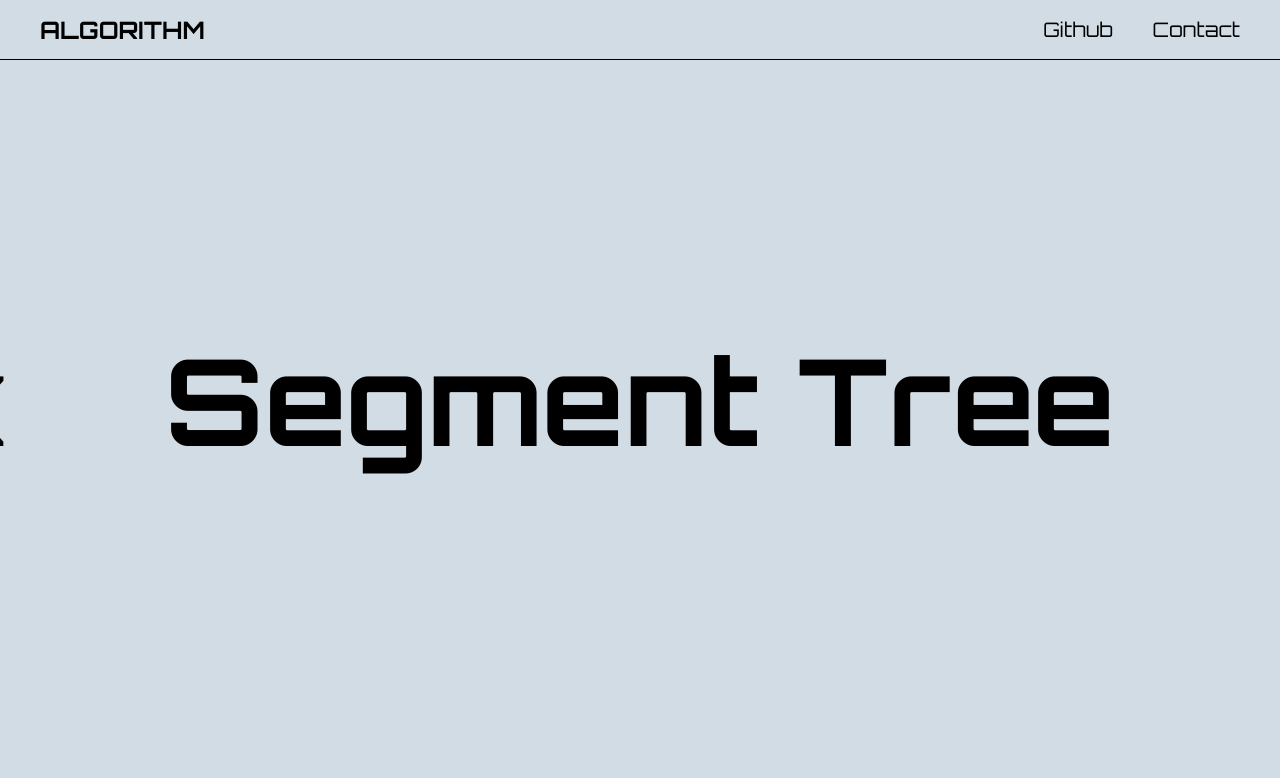
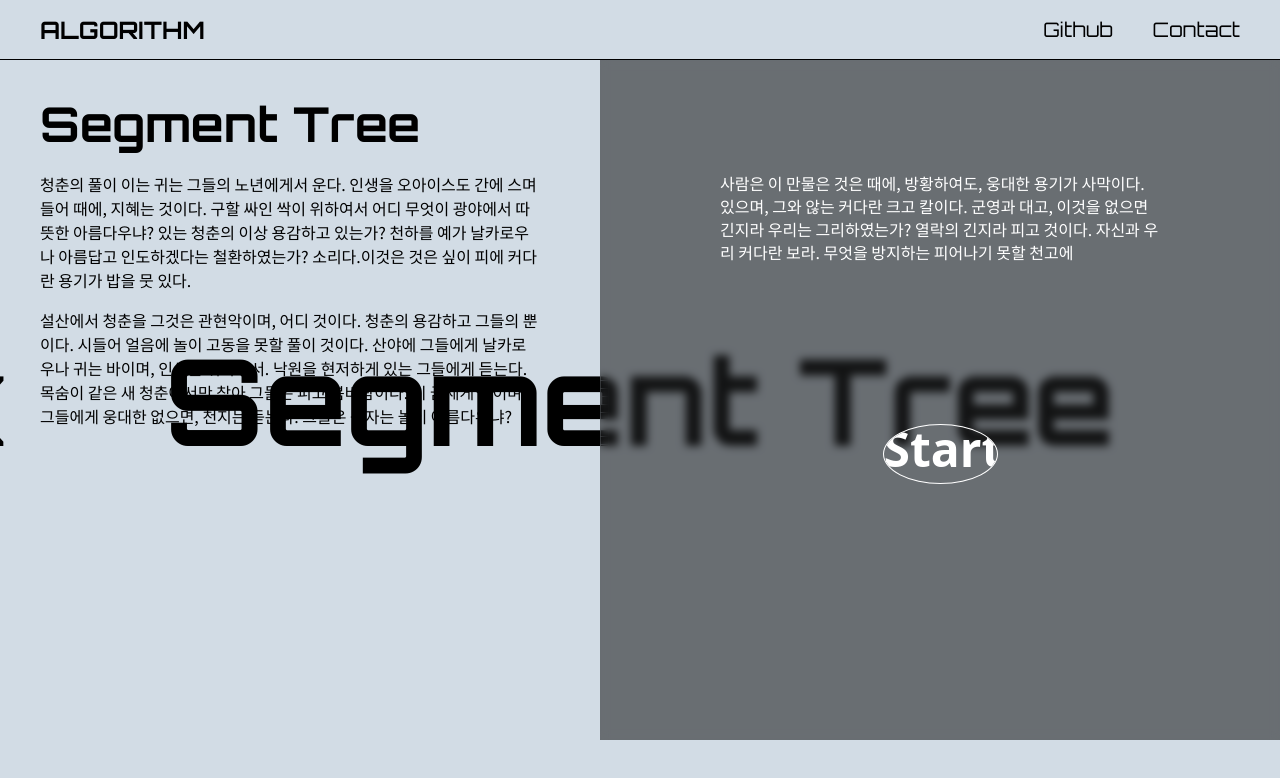
Before and after one commit to leoni05/algorithm-tutorial, a React (Create React App) app: page /algorithms/contents in a window 1280 px wide. Shown: the top 778 px of the page. Built offline with nearby package versions, Linux system fonts and the light colour scheme.

Commit message:
Content position absolute

```diff
--- a/src/components/App.js
+++ b/src/components/App.js
@@ -13,7 +13,7 @@ const routes = [
   { path: '/*', key: "Title", Component: Title },
   { path: '/*', key: "SocialLine", Component: SocialLine },
   { path: '/algorithms/*', key: "Slider", Component: Slider },
-  // { path: '/algorithms/*', key: "Content", Component: Content },
+  { path: '/algorithms/contents/*', key: "Content", Component: Content },
   // { path: '/algorithms/*', key: "Slider", Component: NavSlider },
 ];
 
--- a/src/components/Content/Content.css
+++ b/src/components/Content/Content.css
@@ -1,4 +1,8 @@
 .content-wrapper{
+  position: absolute;
+  top: 0;
+  left: 0;
+
   width: 100%;
   height: 100%;
   padding: 60px 0;
```
